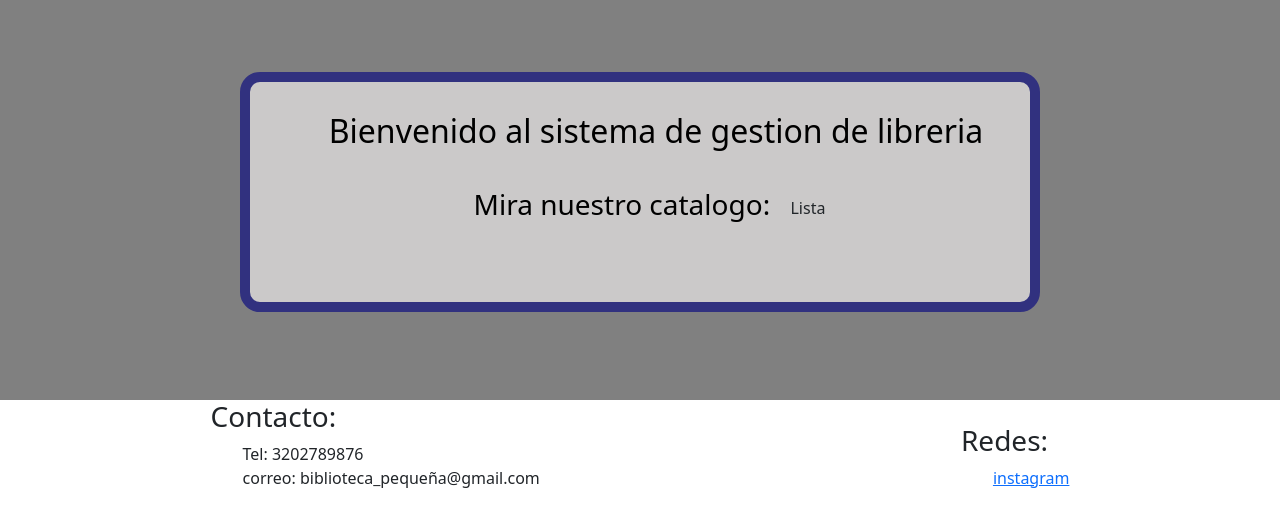
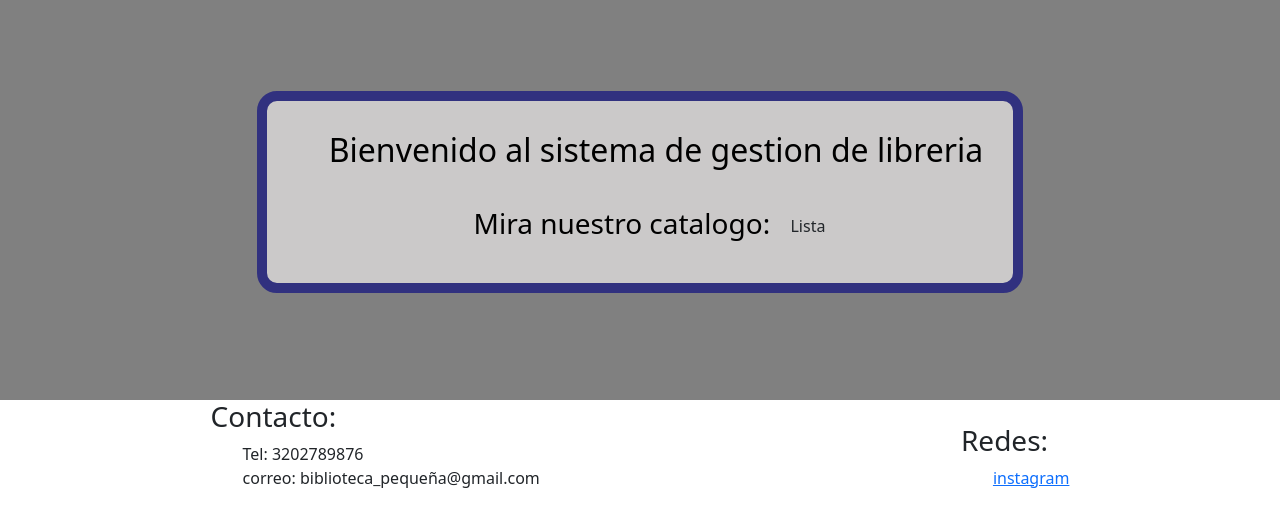
Before and after one commit to D45-csm/biblioteca-peque-a, a Django app: page / in a window 1280 px wide. Shown: the part 56-583 px from the top of the page. Run offline with Django 5.2, Linux system fonts and the light colour scheme; some libraries are stand-ins or nearby versions.

Commit message:
correccion de estilos

```diff
--- a/static/css/style.css
+++ b/static/css/style.css
@@ -20,8 +20,6 @@ html {
 
 .lista-principal {
     background-color: rgb(203, 201, 201);
-    width: 100vh;
-    height: 30vh;
     list-style: none;
     border: solid 10px rgb(49, 49, 127);
     border-radius: 20px;
```
